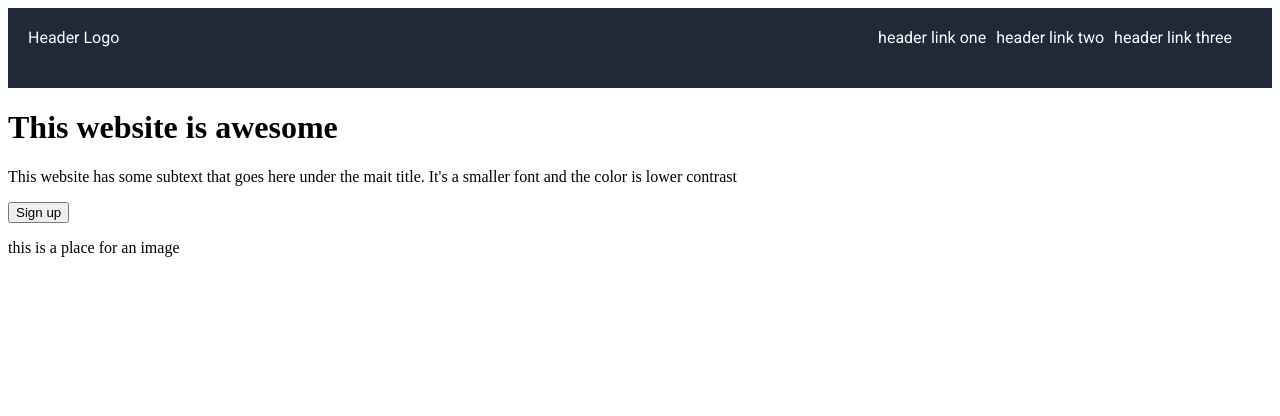
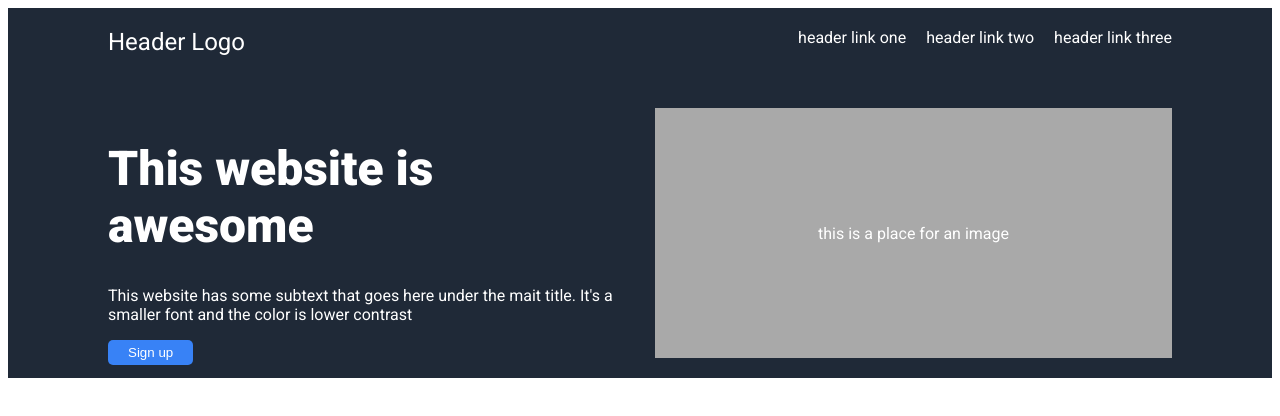
Before and after one commit to Sajadmhy/Landing_Page, a plain HTML site: page index.html in a window 1280 px wide. Drawn offline with Linux system fonts and the light colour scheme.

Commit message:
Add style to hero section + tweak header style

```diff
--- a/index.html
+++ b/index.html
@@ -20,11 +20,11 @@
         </div>
     </div>
     <div class="hero">
-        <div class="hero-text"><h1>This website is awesome</h1>
+        <div class="hero-text hero-item"><h1>This website is awesome</h1>
         <p>This website has some subtext that goes here under the mait title. It's a smaller font and the color is lower contrast</p>
     <button>Sign up</button>
     </div>
-        <div class="hero-image">
+        <div class="hero-image hero-item">
             <p>this is a place for an image</p>
         </div>
     </div>
--- a/style.css
+++ b/style.css
@@ -3,7 +3,7 @@
     color: white;
     display: flex;
     height: 40px;
-    padding: 20px 40px 20px 20px;
+    padding: 20px 100px;
     font-family: 'Roboto', sans-serif;
 }
 
@@ -12,17 +12,54 @@ a {
     text-decoration: none;
 }
 
- /* .logo {
-    display: flex;
-    flex: 1;
-        font-family: 'Roboto' sans-serif;
+ .logo {
+    font-size: 24px;
 
-}  */
+}
 
 .navbar {
     display: flex;
     flex: 1 1 auto;
     direction: rtl;
     /* justify-content: flex-start; */
-    gap: 10px;
+    gap: 20px;
 }
+
+.hero {
+    background-color: #1F2937;
+    display: flex;
+    color: white;
+    padding: 20px 100px;
+    height: 250px;
+    font-family: 'Roboto', sans-serif;
+    gap: 30px;
+}
+
+.hero-item {
+    flex: 1;
+
+}
+
+h1 {
+    font-size:48px;
+
+}
+
+button {
+    background-color: #3882F6;
+    color: white;
+    border-radius: 5px;
+    border: 0px;
+    padding: 5px 20px;
+}
+
+.hero-image {
+    background-color: darkgray;
+    display: flex;
+    align-items: center;
+}
+
+.hero-image p {
+    flex: 1;
+    text-align: center;
+}
```
